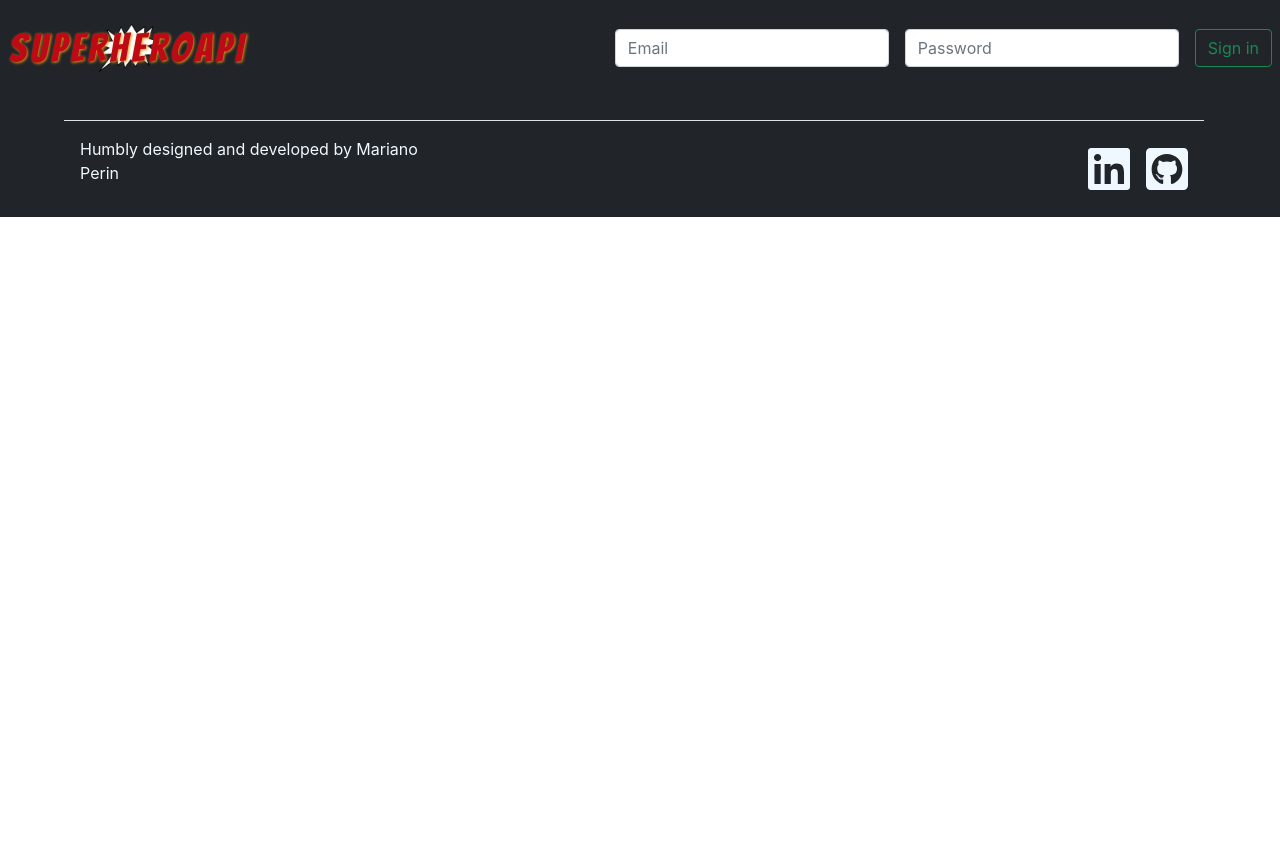
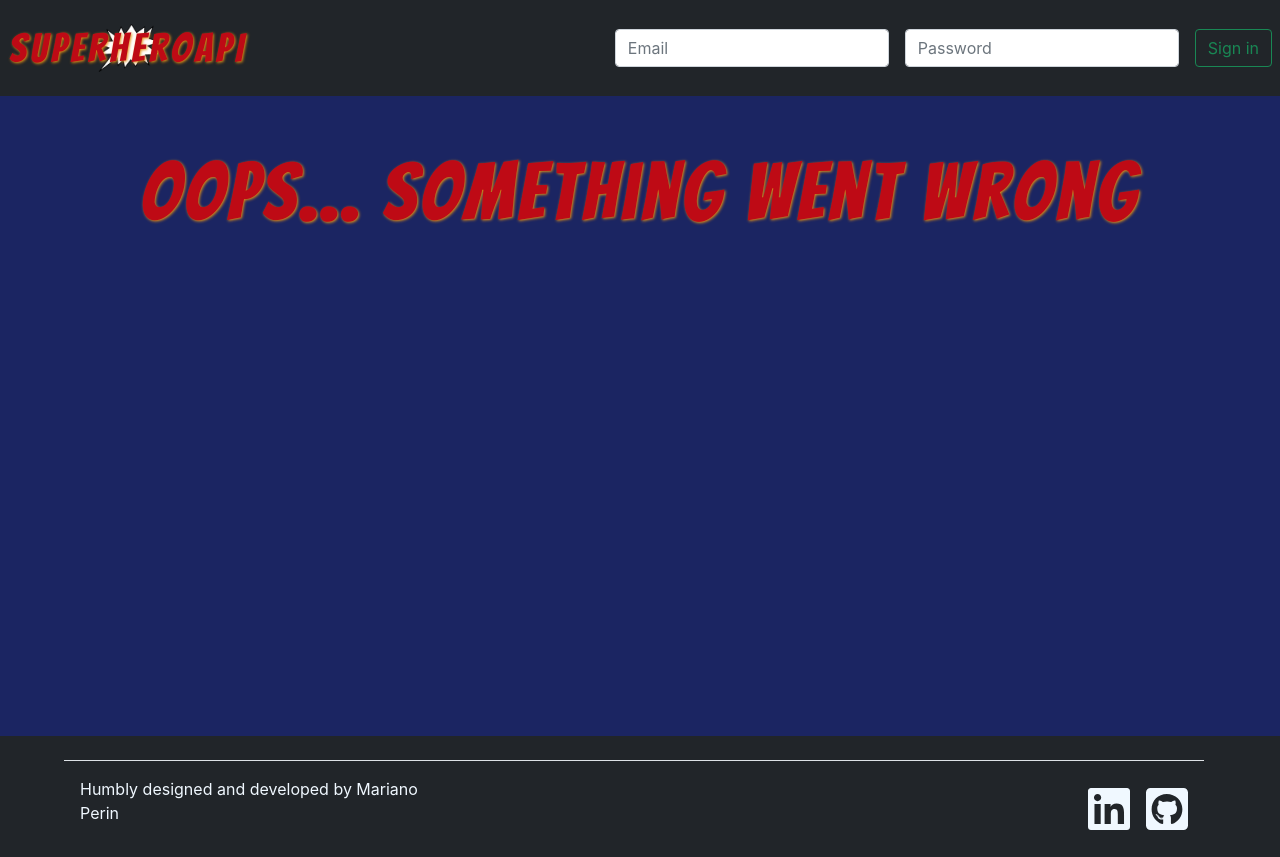
Before and after one commit to marianoandresperin/superheroapi, a React (Create React App) app: page /error in a window 1280 px wide. Before the commit the page ends 800 px from the top, so only its background shows below. Built offline with nearby package versions, Linux system fonts and the light colour scheme.

Commit message:
error page added, details added, routing finished

```diff
--- a/src/App.js
+++ b/src/App.js
@@ -3,9 +3,10 @@ import Footer from './components/Footer/Footer';
 import Navbar from './components/Navbar/Navbar';
 import Dashboard from './containers/Dashboard/Dashboard';
 import Detail from './containers/Detail/Detail';
+import Error404 from './components/Error404/Error404';
 import LoginProvider from './contexts/LoginContext';
 import TeamProvider from './contexts/TeamContext';
-import { BrowserRouter, Switch, Route } from 'react-router-dom';
+import { BrowserRouter, Switch, Route, Redirect } from 'react-router-dom';
 
 function App() {
   return (
@@ -17,8 +18,14 @@ function App() {
               <Route exact path="/">
                 <Dashboard />
               </Route>
-              <Route path="/hero/:heroId">
+              <Route exact path="/hero/:heroId">
                 <Detail />
+              </Route>
+              <Route path="/error">
+                <Error404 />
+              </Route>
+              <Route path="*">
+                <Redirect to="/error" />
               </Route>
             </Switch>
           <Footer />
--- /dev/null
+++ b/src/components/Error404/Error404.css
@@ -0,0 +1,7 @@
+.error {
+    font-family: 'Bangers', cursive;
+    font-size: 5rem;
+    color: #be0a15;
+    text-shadow: 1px 1px 3px #e49016;
+    letter-spacing: 0.25rem;
+}
--- /dev/null
+++ b/src/components/Error404/Error404.jsx
@@ -0,0 +1,16 @@
+import './Error404.css'
+
+const Error404 = () => {
+
+    return (
+        <>
+            <div className="container-fluid background">
+                <div className="container d-flex flex-column justify-content-center align-items-center pb-5">
+                    <h1 className="error m-5">Oops... Something went wrong</h1>
+                </div>
+            </div>
+        </>
+    )
+}
+
+export default Error404;
--- a/src/components/Login/Login.jsx
+++ b/src/components/Login/Login.jsx
@@ -33,9 +33,9 @@ const Login = () => {
 
     return (
         auth === true ? <>
-            <h1 className="logged m-2">Logged as: {localStorage.getItem('email')}</h1>
-            <button type="button" className="btn btn-outline-danger m-2" onClick={handleLogOut}>Sign out</button> </> :
-        <Formik
+            <h1 className="logged m-2">{localStorage.getItem('email')}</h1>
+            <button type="button" className="btn btn-outline-danger m-2" onClick={handleLogOut}>Sign out</button> </>
+            : <Formik
             initialValues={{
                 email: '',
                 password: ''
--- a/src/components/Result/Result.jsx
+++ b/src/components/Result/Result.jsx
@@ -1,8 +1,9 @@
 import { useState, useEffect } from 'react';
 import { useTeam } from '../../contexts/TeamContext';
+import { NavLink } from 'react-router-dom';
 import './Result.css'
 
-const Result = ({ name, pictureurl, details, add, remove, id }) => {
+const Result = ({ name, pictureurl, add, remove, id }) => {
     const { team } = useTeam();
     const [added, setAdded] = useState(false);
 
@@ -23,7 +24,9 @@ const Result = ({ name, pictureurl, details, add, remove, id }) => {
                     <h5 className="card-title d-flex justify-content-center">{name}</h5>
                 </div>
                 <div className="card-body d-flex flex-row justify-content-evenly">
-                    <button onClick={details} className="btn btn-primary result-btn">Details</button>
+                    <NavLink to={`/hero/${id}`}>
+                        <button className="btn btn-primary">Details</button>
+                    </NavLink>
                     {added === true ?
                         <button onClick={remove} id={id} className="btn btn-danger result-btn">Remove</button>
                         : <button onClick={add} id={id} className="btn btn-success result-btn">Add</button>
--- a/src/components/Superhero/Superhero.jsx
+++ b/src/components/Superhero/Superhero.jsx
@@ -1,3 +1,5 @@
+import { NavLink } from "react-router-dom";
+
 const Superhero = ({ name, pictureurl, intelligence, strength, speed, durability, power, combat, details, remove, id }) => {
 
     return (
@@ -16,7 +18,9 @@ const Superhero = ({ name, pictureurl, intelligence, strength, speed, durability
                     <li className="list-group-item">Combat: {combat}</li>
                 </ul>
                 <div className="card-body d-flex flex-row justify-content-evenly">
-                    <button onClick={details} className="btn btn-primary">Details</button>
+                    <NavLink to={`/hero/${id}`}>
+                        <button className="btn btn-primary">Details</button>
+                    </NavLink>
                     <button id={id} onClick={remove} className="btn btn-danger">Remove</button>
                 </div>
             </div>
--- a/src/components/SuperheroDetail/SuperheroDetail.jsx
+++ b/src/components/SuperheroDetail/SuperheroDetail.jsx
@@ -39,8 +39,7 @@ const SuperheroDetail = ({ name, pictureurl, alias, height, weight, haircolor, e
                                 <button onClick={remove} id={id} className="btn btn-danger result-btn">Remove</button>
                                 : <button onClick={add} id={id} className="btn btn-success result-btn">Add</button>
                             }
-                        </div>
-
+                    </div>
                 </div>
             </div>
         </>
--- a/src/containers/Detail/Detail.jsx
+++ b/src/containers/Detail/Detail.jsx
@@ -3,7 +3,7 @@ import { useLogin } from "../../contexts/LoginContext";
 import { useTeam } from "../../contexts/TeamContext";
 import SuperheroDetail from '../../components/SuperheroDetail/SuperheroDetail';
 import { useEffect, useState } from 'react';
-import { useParams } from 'react-router-dom';
+import { Redirect, useParams } from 'react-router-dom';
 import axios from 'axios';
 import Loading from '../../components/Loading/Loading';
 
@@ -20,10 +20,9 @@ const Detail = () => {
         handleRemove(heroById);
     })
 
-    const addSuperhero = ((hero) => {
-        let heroById = team.find(({ id }) => id === hero.target.id);
-        handleAdd(heroById);
-    })
+    const addSuperhero = (() => {
+        handleAdd(detail);
+    });
 
     useEffect(() => {
         axios({
@@ -32,7 +31,6 @@ const Detail = () => {
         })
             .then(snapshot =>
                 setDetail(snapshot.data)
-                // console.log(snapshot.data)
             )
             .catch(err =>
                 console.log(err)
@@ -41,6 +39,7 @@ const Detail = () => {
 
     return (
         <>
+        {heroId < 733 ? <>
             <div className="container-fluid background">
                 <div className="container d-flex flex-column justify-content-center align-items-center">
                     {auth === true ? <>
@@ -54,11 +53,11 @@ const Detail = () => {
                             haircolor={detail.appearance["hair-color"]}
                             add={addSuperhero}
                             remove={removeSuperhero}
-                        /> : <Loading />
-                        }
-                    </> : <h1>You must be logged in!</h1>}
+                            id={detail.id}
+                        /> : <Loading />}
+                    </> : <Redirect to="/" />}
                 </div>
-            </div>
+                </div></> : <Redirect to={"/error"} />}
         </>
     )
 }
--- a/src/contexts/LoginContext.js
+++ b/src/contexts/LoginContext.js
@@ -5,10 +5,9 @@ const LoginContext = createContext();
 export const useLogin = () => useContext(LoginContext);
 
 const LoginProvider = ({ children }) => {
-    const [auth, setAuth] = useState(false)
+    const [auth, setAuth] = useState(true)
 
     const formSubmit = (values) => {
-        console.log(values);
         axios({
             method: 'post',
             url: 'http://challenge-react.alkemy.org/',
@@ -18,9 +17,9 @@ const LoginProvider = ({ children }) => {
             localStorage.setItem('email', values.email)
             localStorage.setItem('token', res.data.token)
             setAuth(true)
-            console.log(res.data.token)
         })
         .catch(err => {
+            alert(err)
             console.log(err)
         })
     }
@@ -31,7 +30,7 @@ const LoginProvider = ({ children }) => {
     }
 
     useEffect(() => {
-        localStorage.getItem('token') ? setAuth(true) : setAuth(false)
+        localStorage.getItem('token') !== null ? setAuth(true) : setAuth(false)
     }, [auth])
 
     return (
```
Also changed, not shown: src/components/Search/Search.jsx (+6 -6 lines).
